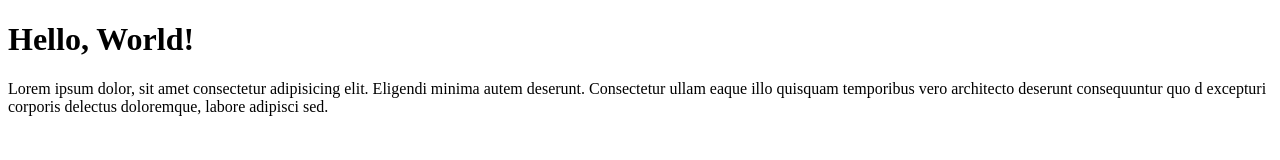
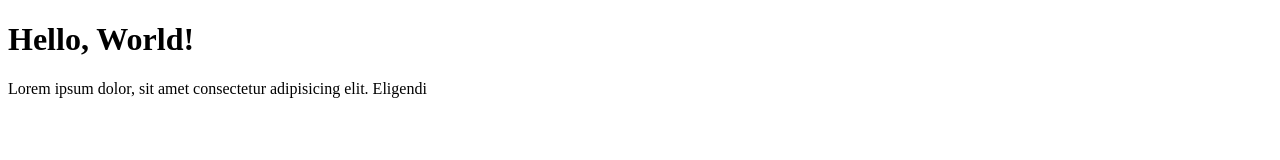
Before and after one commit to sandrorios/Project1, a plain HTML site: page index.html in a window 1280 px wide. Drawn offline with Linux system fonts and the light colour scheme.

Commit message:
Deleted some lorem text

```diff
--- a/index.html
+++ b/index.html
@@ -12,13 +12,7 @@
     <p>Lorem ipsum dolor,
      sit amet consectetur
      adipisicing elit.
-     Eligendi minima autem
-     deserunt. Consectetur
-     ullam eaque illo quisquam
-     temporibus vero architecto
-      deserunt consequuntur quo
-      d excepturi corporis delectus
-      doloremque, labore adipisci sed.
+     Eligendi
     </p>
 
 
```
